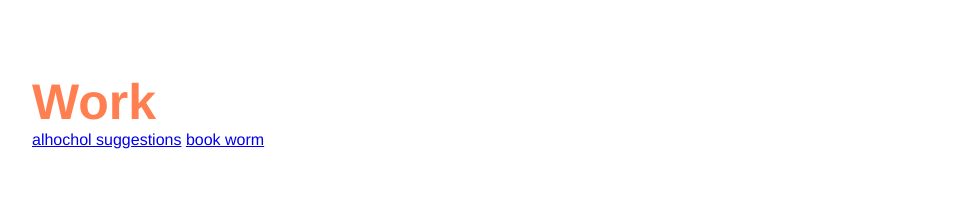
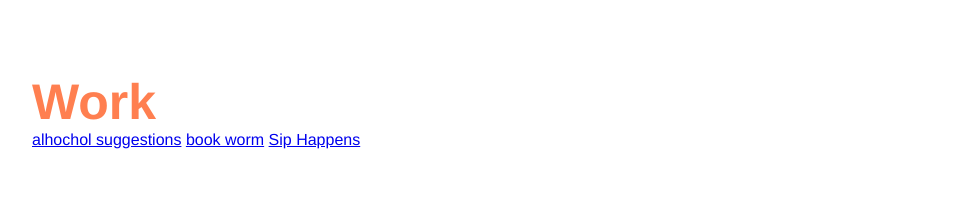
Before and after one commit to BradenWales0/Portfolio, a plain HTML site: page index.html in a window 1280 px wide. Shown: the part 960-1181 px from the top of the page, without its empty margins (108-1086 px from the left). Drawn offline with Linux system fonts and the light colour scheme.

Commit message:
added project 3

```diff
--- a/index.html
+++ b/index.html
@@ -45,6 +45,7 @@
     <h2>Work</h2>
    <a href="https://gregorywyrick.github.io/alcohol-suggestions-project/">alhochol suggestions</a>
    <a href="https://warm-savannah-80854.herokuapp.com/">book worm</a>
+   <a href="https://git.heroku.com/sheltered-bayou-22785.git">Sip Happens</a>
 </section>
 
 <section class="contact-me">
```
